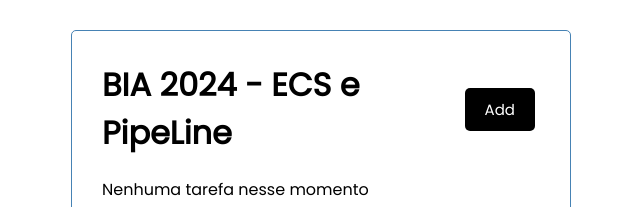
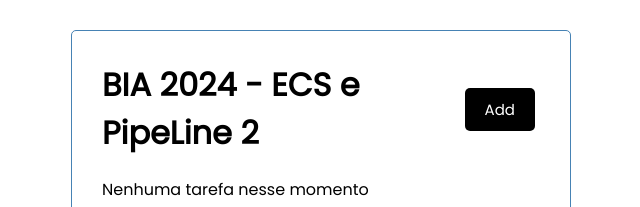
Before and after one commit to henrylle/bia, a React (Create React App) app in the folder client/: page / in a window 1280 px wide. Shown: the top 207 px of the page, without its empty margins (319-959 px from the left). Built offline with nearby package versions, Linux system fonts and the light colour scheme; no server answers.

Commit message:
alterando Header

```diff
--- a/client/src/components/Header.js
+++ b/client/src/components/Header.js
@@ -20,7 +20,7 @@ const Header = ({ title, onAdd, showAdd }) => {
 };
 
 Header.defaultProps = {
-  title: "BIA 2024 - ECS e PipeLine",
+  title: "BIA 2024 - ECS e PipeLine 2",
 };
 
 export default Header;
```
